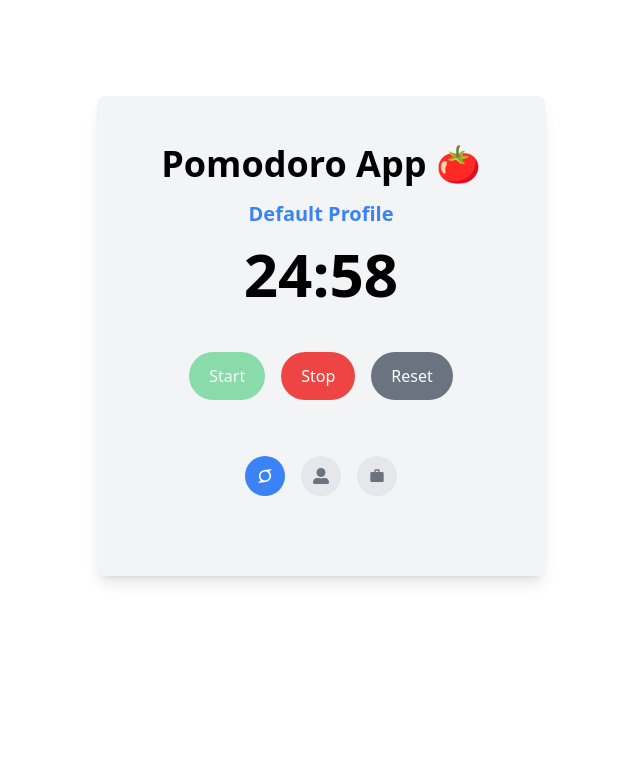
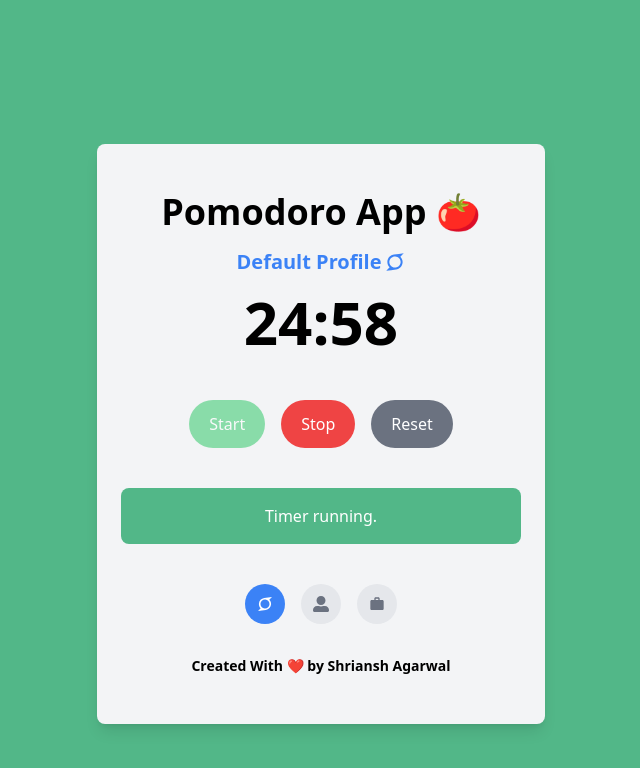
Before and after one commit to Shriansh2002/Pomodoro, a Next.js app: page / in a window 1280 px wide. Both pictures are taken after a click on the button "Start". Shown: the top 768 px of the page, without its empty margins (319-959 px from the left). Built offline with nearby package versions, Linux system fonts and the light colour scheme.

Commit message:
Global State Using React-Context

```diff
--- a/src/components/Pomodoro.jsx
+++ b/src/components/Pomodoro.jsx
@@ -1,3 +1,4 @@
+import { useBackground } from '@/context/BackgroundContext';
 import useTimer from '@/hooks/useTimer';
 import { useState } from 'react';
 import { FaUserAlt, FaSuperpowers } from 'react-icons/fa';
@@ -14,23 +15,33 @@ function Pomodoro() {
 	const seconds = time % 60;
 
 	const [profiles, setProfiles] = useState([
-		{ name: 'Default', tasks: [], icon: <FaSuperpowers /> },
-		{ name: 'Personal', tasks: [], icon: <FaUserAlt /> },
-		{ name: 'Work', tasks: [], icon: <MdOutlineWork /> },
+		{ name: 'Default', icon: <FaSuperpowers /> },
+		{ name: 'Personal', icon: <FaUserAlt /> },
+		{ name: 'Work', icon: <MdOutlineWork /> },
 	]);
 	const [currentProfile, setCurrentProfile] = useState(profiles[0]);
 
 	function handleProfileChange(profile) {
 		setCurrentProfile(profile);
 	}
+	const { backgroundColor } = useBackground();
 
 	return (
+		<div
+			style={{
+				backgroundColor: backgroundColor,
+			}}
+			className="min-h-screen py-36 items-center justify-center"
+		>
 			<div className="max-w-md mx-auto px-6 py-12 bg-gray-100 rounded-lg shadow-lg">
-			<h1 className="text-4xl font-bold text-center">Pomodoro App 🍅</h1>
+				<h1 className="text-4xl font-bold text-center">
+					Pomodoro App 🍅
+				</h1>
 
-			<h1 className="text-center text-xl font-bold my-4 text-blue-500">
-				{currentProfile.name} Profile
-			</h1>
+				<div className="flex items-center justify-center text-xl font-bold my-4 text-blue-500 gap-1">
+					<p>{currentProfile.name} Profile</p>
+					{currentProfile.icon}
+				</div>
 
 				<div className="text-6xl font-bold text-center mb-12">
 					{minutes.toString().padStart(2, '0')}:
@@ -39,7 +50,9 @@ function Pomodoro() {
 				<div className="flex justify-center mb-10">
 					<button
 						className={`mr-4 bg-green-500 hover:bg-green-600 text-white py-3 px-5 rounded-full ${
-						isRunning && !isReset ? 'opacity-50 cursor-default' : ''
+							isRunning && !isReset
+								? 'opacity-50 cursor-default'
+								: ''
 						}`}
 						onClick={startTimer}
 						disabled={isRunning && !isReset}
@@ -48,7 +61,9 @@ function Pomodoro() {
 					</button>
 					<button
 						className={`mr-4 bg-red-500 hover:bg-red-600 text-white py-3 px-5 rounded-full ${
-						!isRunning || isReset ? 'opacity-50 cursor-default' : ''
+							!isRunning || isReset
+								? 'opacity-50 cursor-default'
+								: ''
 						}`}
 						onClick={stopTimer}
 						disabled={!isRunning || isReset}
@@ -65,13 +80,19 @@ function Pomodoro() {
 						Reset
 					</button>
 				</div>
-			{(!isRunning || isReset) && (
+				{!isRunning || isReset ? (
 					<div
-					className={`bg-gray-100 ${isReset && 'bg-red-100'}  ${
-						!isReset && 'bg-orange-100'
+						className={`text-white ${
+							isReset ? 'bg-[#4a4e69]' : 'bg-[#ffa200]'
 						} p-4 rounded-lg mb-6 text-center`}
 					>
 						{isReset ? 'Timer reset!' : 'Timer paused.'}
+					</div>
+				) : (
+					<div
+						className={`bg-[#52b788] text-white p-4 rounded-lg mb-6 text-center`}
+					>
+						Timer running.
 					</div>
 				)}
 				<ProfilesComponent
@@ -79,6 +100,11 @@ function Pomodoro() {
 					currentProfile={currentProfile}
 					handleProfileChange={handleProfileChange}
 				/>
+				<footer className="text-center text-black text-sm font-semibold mt-4">
+					Created With ❤️ by{' '}
+					<a href="shrianshagarwal.in">Shriansh Agarwal</a>
+				</footer>
+			</div>
 		</div>
 	);
 }
--- /dev/null
+++ b/src/context/BackgroundContext.js
@@ -0,0 +1,16 @@
+import { createContext, useContext, useState } from 'react';
+
+const BackgroundContext = createContext();
+
+export function BackgroundProvider({ children }) {
+    const [backgroundColor, setBackgroundColor] = useState('#4a4e69');
+    return (
+        <BackgroundContext.Provider value={{ backgroundColor, setBackgroundColor }}>
+            {children}
+        </BackgroundContext.Provider>
+    );
+}
+
+export function useBackground() {
+    return useContext(BackgroundContext);
+}
--- a/src/hooks/useTimer.js
+++ b/src/hooks/useTimer.js
@@ -1,4 +1,5 @@
 import { useEffect, useState } from 'react';
+import { useBackground } from '../context/BackgroundContext';
 
 const INTERVAL_DELAY_IN_MS = 1000;
 
@@ -7,29 +8,44 @@ function useTimer(durationInSeconds) {
     const [isRunning, setIsRunning] = useState(false);
     const [isReset, setIsReset] = useState(false);
 
+    const { setBackgroundColor } = useBackground();
+
     useEffect(() => {
         let interval = null;
-        if (isRunning && !isReset && time > 0) {
+        if (isRunning && !isReset) {
             interval = setInterval(() => {
-                setTime((prevTime) => prevTime - 1);
-            }, INTERVAL_DELAY_IN_MS);
+                setTime((prevTime) => {
+                    if (prevTime > 0) {
+                        return prevTime - 1;
+                    } else {
+                        clearInterval(interval);
+                        console.log('Timer is done! 🎉');
+                        return prevTime;
+                    }
+                });
+            }, 1000);
         } else {
             clearInterval(interval);
         }
         return () => clearInterval(interval);
-    }, [isRunning, isReset, time]);
+    }, [isRunning, isReset]);
 
     const startTimer = () => {
         setIsRunning(true);
         setIsReset(false);
+        setBackgroundColor('#52b788');
     };
 
-    const stopTimer = () => setIsRunning(false);
+    const stopTimer = () => {
+        setIsRunning(false);
+        setBackgroundColor('#ffa200');
+    };
 
     const resetTimer = () => {
         setTime(durationInSeconds);
         setIsRunning(false);
         setIsReset(true);
+        setBackgroundColor('#4a4e69');
     };
 
     return { time, isRunning, isReset, startTimer, stopTimer, resetTimer };
--- a/src/pages/index.js
+++ b/src/pages/index.js
@@ -1,5 +1,6 @@
 import Head from 'next/head';
 import PomodoroTimer from '@/components/Pomodoro';
+import { BackgroundProvider } from '@/context/BackgroundContext';
 
 export default function Home() {
   return (
@@ -11,10 +12,9 @@ export default function Home() {
         <link rel="icon" href="/favicon.ico" />
       </Head>
 
-      <main className='my-24'>
+      <BackgroundProvider>
         <PomodoroTimer />
-      </main>
-
+      </BackgroundProvider>
     </>
   );
 }
```
Also changed, not shown: 1 other file (tests, documents, lock files or other folders). Lines whose indentation alone changed are shown as unchanged.
